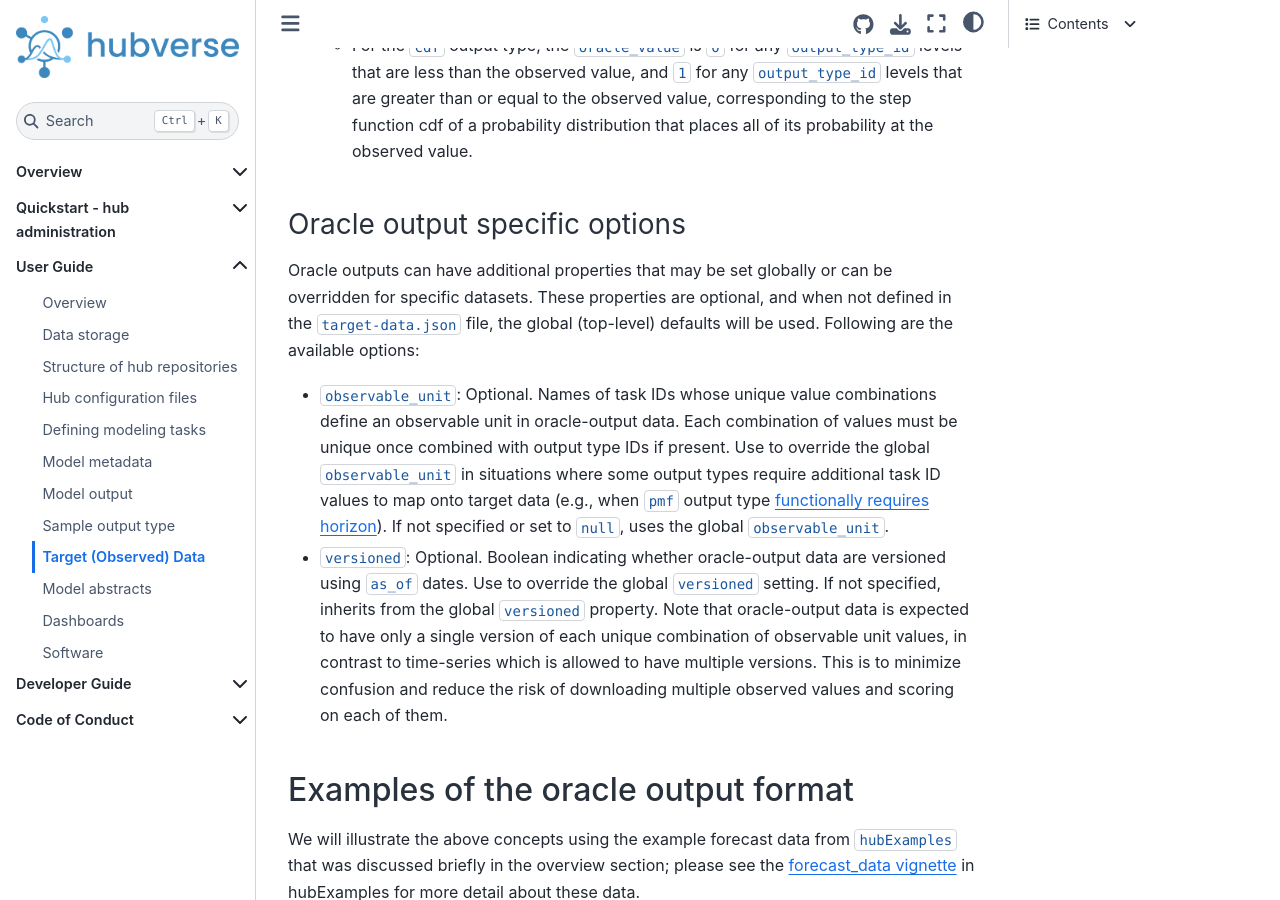
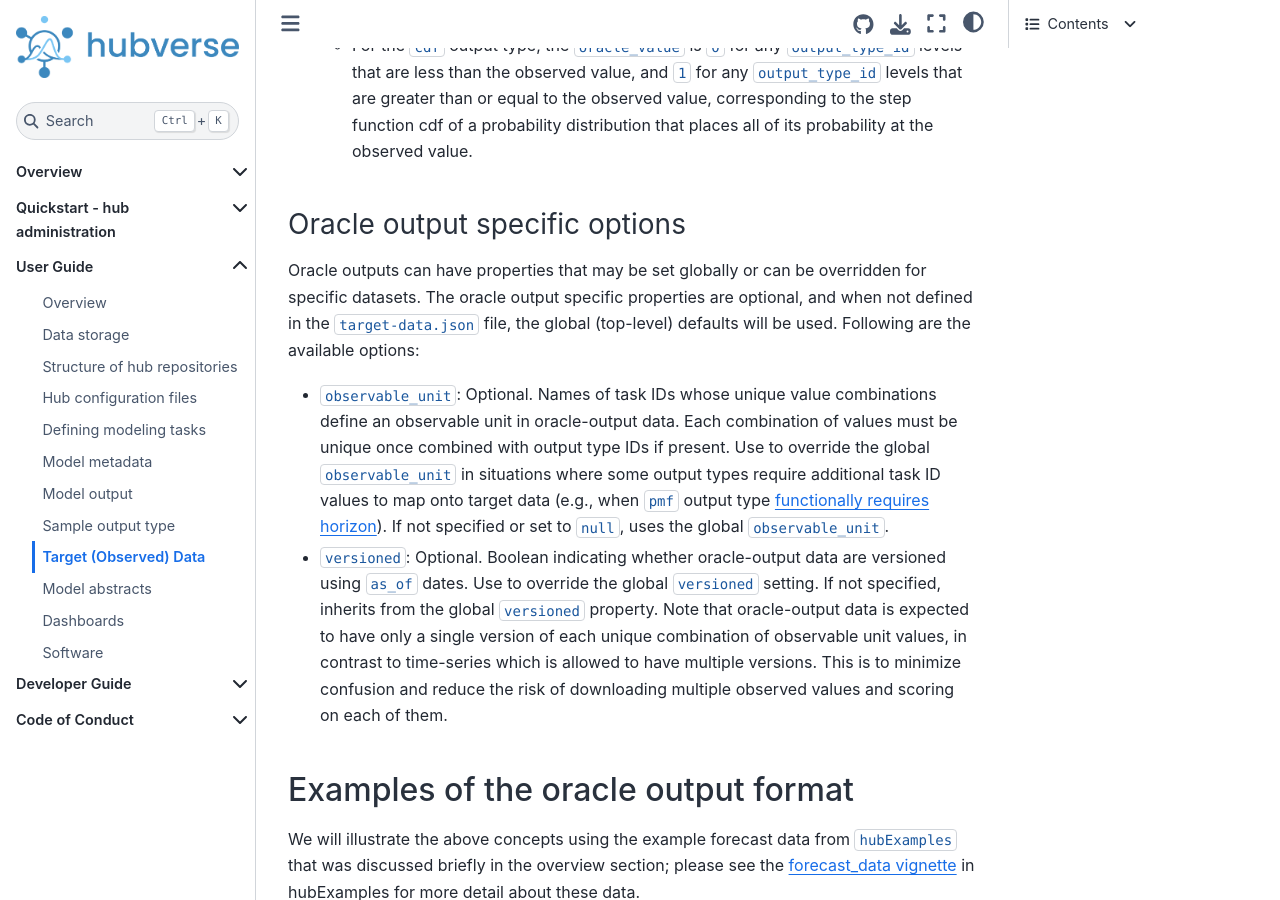
Before and after one commit to hubverse-org/hubDocs, a Sphinx documentation site: the page built from docs/source/user-guide/target-data.md, in a window 1280 px wide and 900 px high, scrolled down 9786 px. Built offline with Sphinx 7.4.7 and the Sphinx Book theme 1.1.4, drawn with Linux system fonts in a browser that asks for light colours; comment, search, counter and statistics services are not loaded.

Commit message:
Update docs/source/user-guide/target-data.md
Co-authored-by: Lucie Contamin <CONTAMIN@pitt.edu>

```diff
--- a/docs/source/user-guide/target-data.md
+++ b/docs/source/user-guide/target-data.md
@@ -340,7 +340,7 @@ was known with certainty. The implications of this vary depending on the
 (oracle-output-specific-options)=
 ### Oracle output specific options
 
-Oracle outputs can have additional properties that may be set globally or can be overridden for specific datasets. These properties are optional, and when not defined in the `target-data.json` file, the global (top-level) defaults will be used. Following are the available options:
+Oracle outputs can have properties that may be set globally or can be overridden for specific datasets. The oracle output specific properties are optional, and when not defined in the `target-data.json` file, the global (top-level) defaults will be used. Following are the available options:
 
 * `observable_unit`: Optional. Names of task IDs whose unique value combinations define an observable unit in oracle-output data. Each combination of values must be unique once combined with output type IDs if present. Use to override the global `observable_unit` in situations where some output types require additional task ID values to map onto target data (e.g., when `pmf` output type [functionally requires horizon](https://github.com/reichlab/flusight-dashboard/issues/20#issuecomment-2815550603)). If not specified or set to `null`, uses the global `observable_unit`.
 
```
